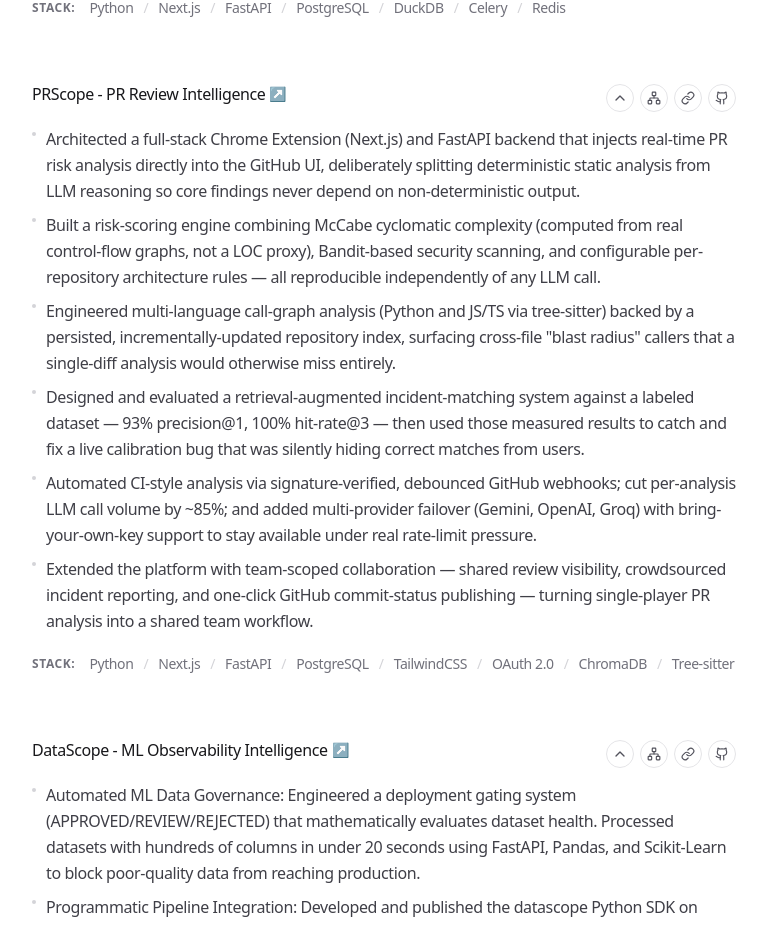
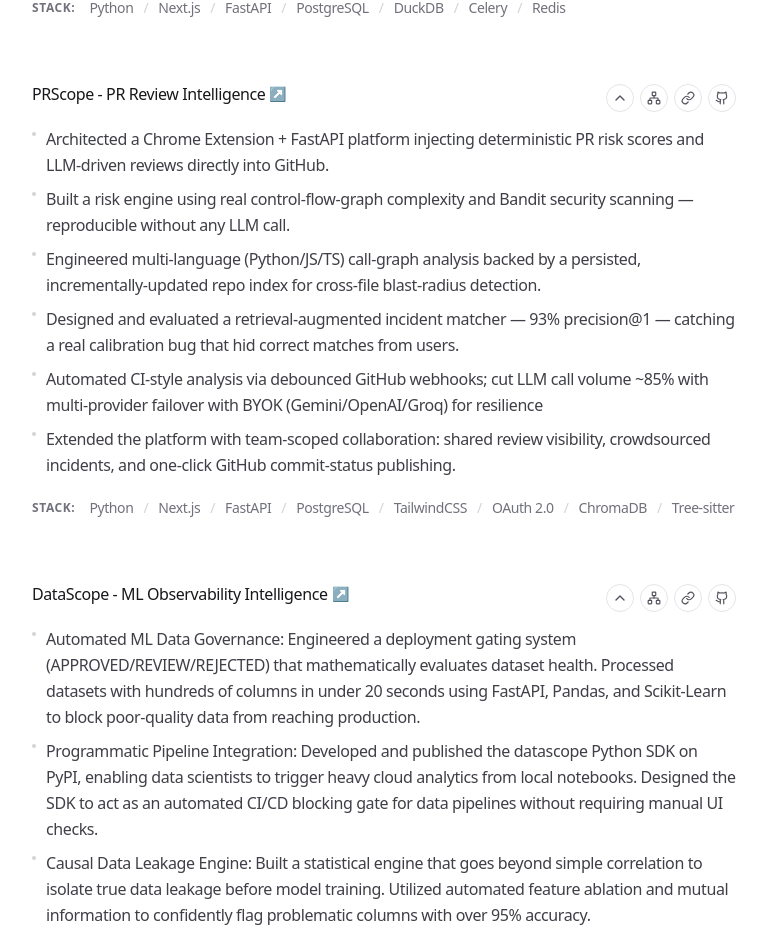
Before and after one commit to kankaniakshat185/portfolio, a Next.js app: page / in a window 1280 px wide. Shown: the part 2060-2986 px from the top of the page, without its empty margins (256-1023 px from the left). Built offline with nearby package versions, Linux system fonts and the light colour scheme; no server answers.

Commit message:
Update data.ts

```diff
--- a/app/data.ts
+++ b/app/data.ts
@@ -79,12 +79,12 @@
   {
     name: 'PRScope - PR Review Intelligence',
     description: [
-      'Architected a full-stack Chrome Extension (Next.js) and FastAPI backend that injects real-time PR risk analysis directly into the GitHub UI, deliberately splitting deterministic static analysis from LLM reasoning so core findings never depend on non-deterministic output.',
-      'Built a risk-scoring engine combining McCabe cyclomatic complexity (computed from real control-flow graphs, not a LOC proxy), Bandit-based security scanning, and configurable per-repository architecture rules — all reproducible independently of any LLM call.',
-      'Engineered multi-language call-graph analysis (Python and JS/TS via tree-sitter) backed by a persisted, incrementally-updated repository index, surfacing cross-file "blast radius" callers that a single-diff analysis would otherwise miss entirely.',
-      'Designed and evaluated a retrieval-augmented incident-matching system against a labeled dataset — 93% precision@1, 100% hit-rate@3 — then used those measured results to catch and fix a live calibration bug that was silently hiding correct matches from users.',
-      'Automated CI-style analysis via signature-verified, debounced GitHub webhooks; cut per-analysis LLM call volume by ~85%; and added multi-provider failover (Gemini, OpenAI, Groq) with bring-your-own-key support to stay available under real rate-limit pressure.',
-      'Extended the platform with team-scoped collaboration — shared review visibility, crowdsourced incident reporting, and one-click GitHub commit-status publishing — turning single-player PR analysis into a shared team workflow.'
+      'Architected a Chrome Extension + FastAPI platform injecting deterministic PR risk scores and LLM-driven reviews directly into GitHub.',
+      'Built a risk engine using real control-flow-graph complexity and Bandit security scanning — reproducible without any LLM call.',
+      'Engineered multi-language (Python/JS/TS) call-graph analysis backed by a persisted, incrementally-updated repo index for cross-file blast-radius detection.',
+      'Designed and evaluated a retrieval-augmented incident matcher — 93% precision@1 — catching a real calibration bug that hid correct matches from users.',
+      'Automated CI-style analysis via debounced GitHub webhooks; cut LLM call volume ~85% with multi-provider failover with BYOK (Gemini/OpenAI/Groq) for resilience',
+      'Extended the platform with team-scoped collaboration: shared review visibility, crowdsourced incidents, and one-click GitHub commit-status publishing.'
     ],
     techStack: ['Python', 'Next.js', 'FastAPI', 'PostgreSQL', 'TailwindCSS', 'OAuth 2.0', 'ChromaDB', 'Tree-sitter'],
     liveLink: 'https://chromewebstore.google.com/detail/jfngcklfbiljgpoeehlkpkackahgopoc?utm_source=item-share-cb',
```
